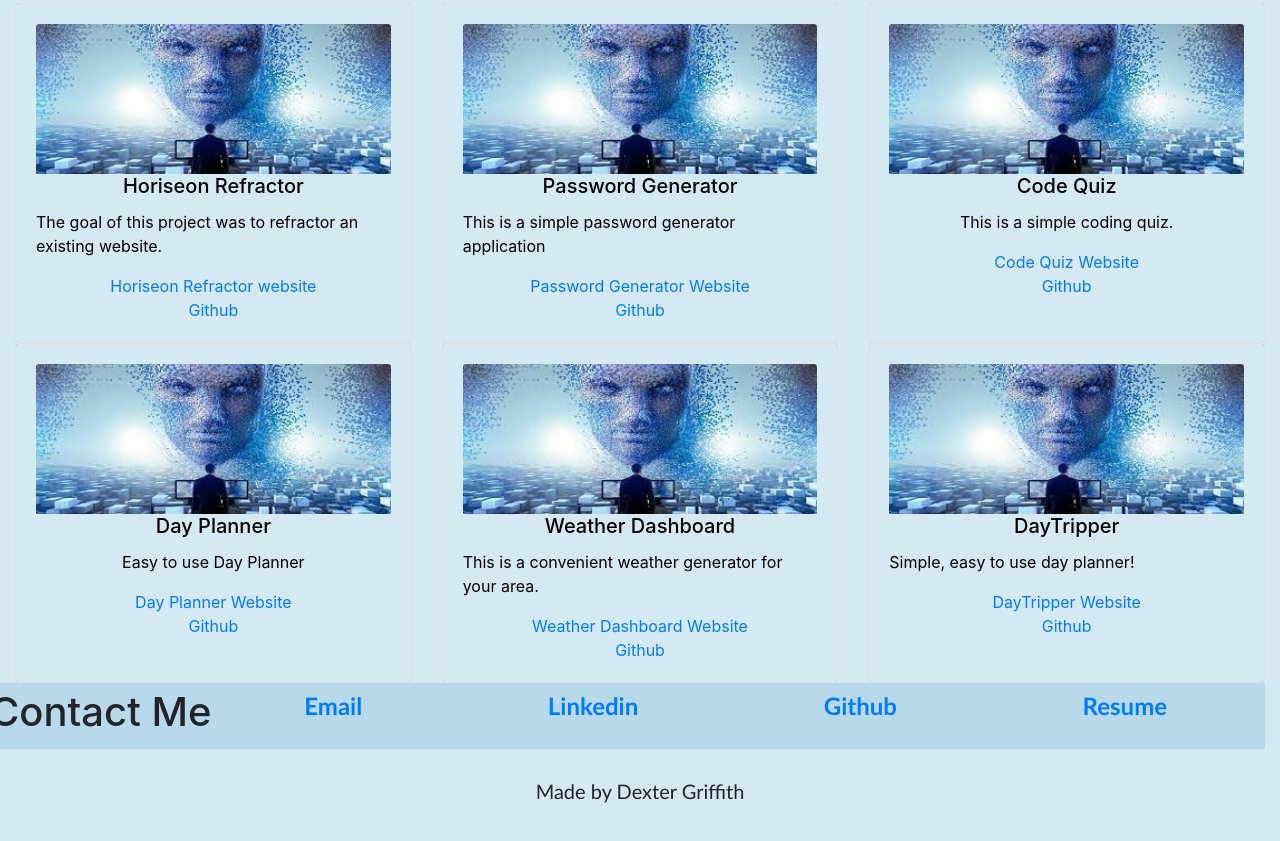
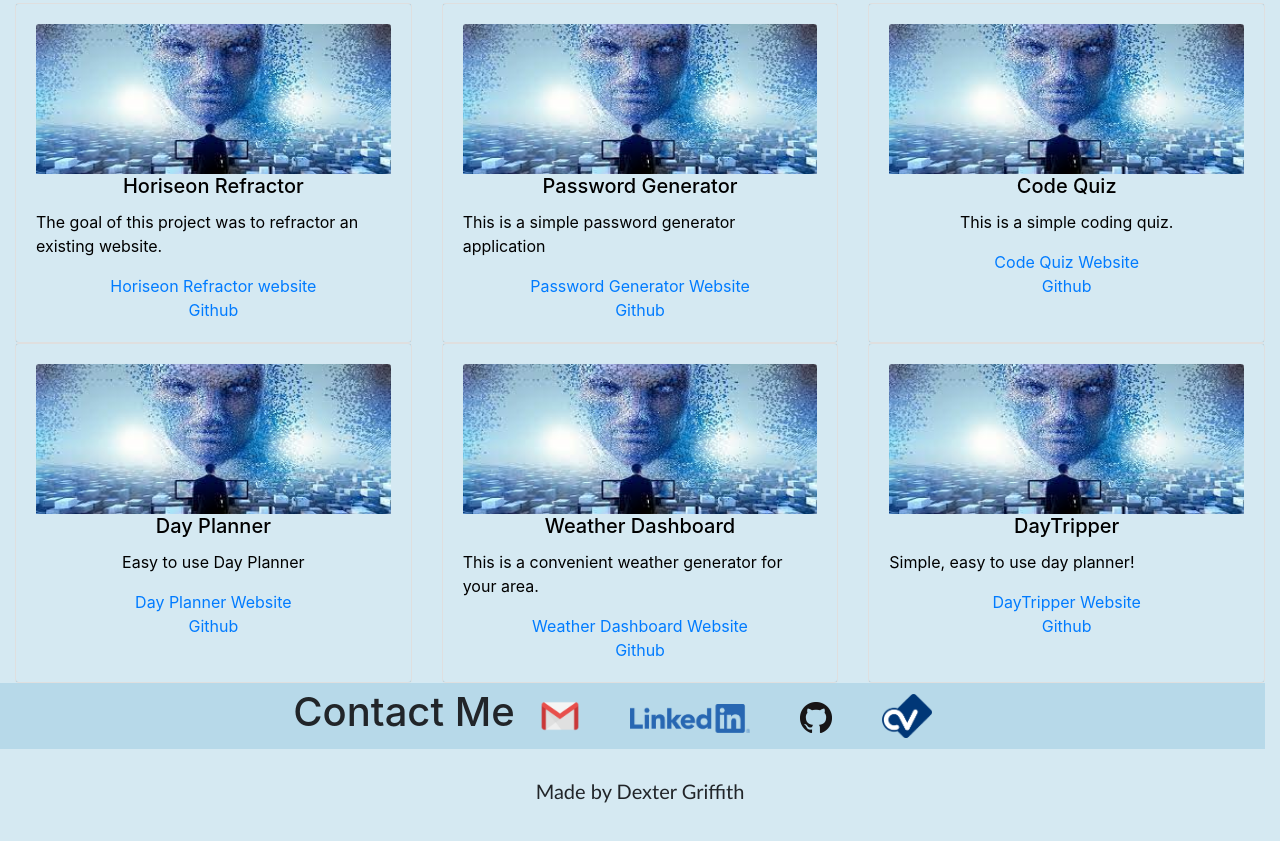
Before and after one commit to DexterLGriffith/updated-portfolio-page-2, a plain HTML site: page index.html in a window 1280 px wide. Shown: the part 516-1357 px from the top of the page. Drawn offline with nearby package versions, Linux system fonts and the light colour scheme.

Commit message:
changing contact me section

```diff
--- a/assets/css/Homework2 CSS.css
+++ b/assets/css/Homework2 CSS.css
@@ -155,14 +155,21 @@ main img {
     font-size: x-large;
     font-family: 'Trebuchet MS', 'Lucida Sans Unicode', 'Lucida Grande', 'Lucida Sans', Arial, sans-serif;
     font-weight: 800;
-    margin-left: auto;
-    margin-right: auto;
+    padding-left: 25px;
+    padding-right: 25px;
+    margin:0px;
     /* added margin left and right auto to center links even across page.  */
 }
 .contact-body {
     display:inline;
 
     border: none;
+}
+.row.justify-center {
+    display: flex;
+    justify-content: center;
+    align-items: center;
+    background-color: #69afd147;
 }
 footer {
     padding:30px;
--- a/index.html
+++ b/index.html
@@ -111,25 +111,25 @@
       <!-- start column 1 contacts -->
       <figure class="contacts">
         <div class="contact-body">
-          <a link href="mailto:dexterlgriffith@gmail.com" target="_blank">Email</a>
+          <a link href="mailto:dexterlgriffith@gmail.com" target="_blank"><img src="./assets/images/gmail-logo.png" style="width: 40px;"></a>
         </div>
       </figure>
           <!-- end of column 1 contacts  -->
       <figure class="contacts">
         <div class="contact-body">
-          <a link href="https://www.linkedin.com/in/dexter-griffith/">Linkedin</a>
+          <a link href="https://www.linkedin.com/in/dexter-griffith/"><img src="./assets/images/LI-Logo.png" style="width: 120px;"></a>
         </div>
       </figure>
       <!-- end column 2, start column 3  -->
       <figure class="contacts">
         <div class="contact-body">
-          <a link href="https://github.com/DexterLGriffith">Github</a>
+          <a link href="https://github.com/DexterLGriffith"><img src="./assets/images/GitHub-Mark-32px.png"></a>
         </div>
       </figure>
           <!-- end column 3 -->
       <figure class="contacts">
         <div class="contact-body">
-          <a link href="https://zety.com/profile/dexter-griffith">Resume</a>
+          <a link href="https://zety.com/profile/dexter-griffith"><img src="./assets/images/resume-clipart.png" style="width: 50px;"></a>
         </div>
       </figure>
     </article>
```
Also changed, not shown: assets/images/GitHub-Mark-32px.png (added), assets/images/LI-Logo.png (added), assets/images/gmail-logo.png (added), assets/images/resume-clipart.png (added).
